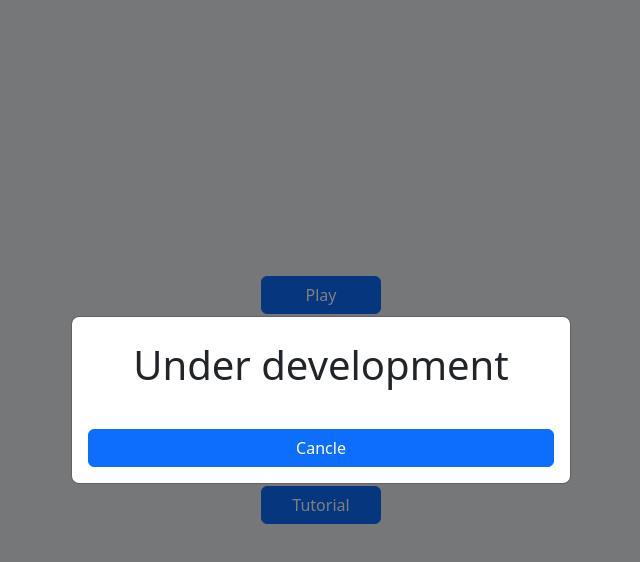
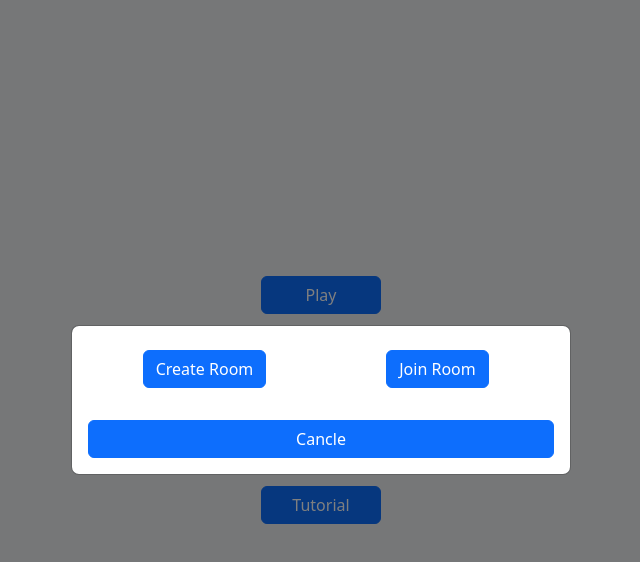
Before and after one commit to DevEmad007/super-tic-tac-toe, a React (Vite) app: page / in a window 1280 px wide. Both pictures are taken after a click on the button "Play Online". Shown: the top 562 px of the page, without its empty margins (319-959 px from the left). Built offline with nearby package versions, Linux system fonts and the light colour scheme.

Commit message:
clean up

```diff
--- a/src/components/modals/RoomModal.jsx
+++ b/src/components/modals/RoomModal.jsx
@@ -66,21 +66,14 @@ const RoomModal = ({ show,handleCancel,children }) => {
                     className='mt-2'
                 >
                     <Container>
-                        <Row>
-                            <Col className='text-center '>
-                                <h1>
-                                    Under development
-                                </h1>
+                        <Row >
+                            <Col className='text-center'>
+                                <Button onClick={handleCreateRoomModal}>Create Room</Button>
+                            </Col>
+                            <Col className='text-center'>
+                                <Button onClick={openJoinModal}>Join Room</Button>
                             </Col>
                         </Row>
-                        {/* <Row >
-                            <Col className='text-center'>
-                                <Button onClick={'handleCreateRoomModal'}>Create Room</Button>
-                            </Col>
-                            <Col className='text-center'>
-                                <Button onClick={'openJoinModal'}>Join Room</Button>
-                            </Col>
-                        </Row> */}
                     </Container>
                 </Modal.Body>
                 <Button className='m-3' onClick={handleCancel}> Cancle </Button>
```
